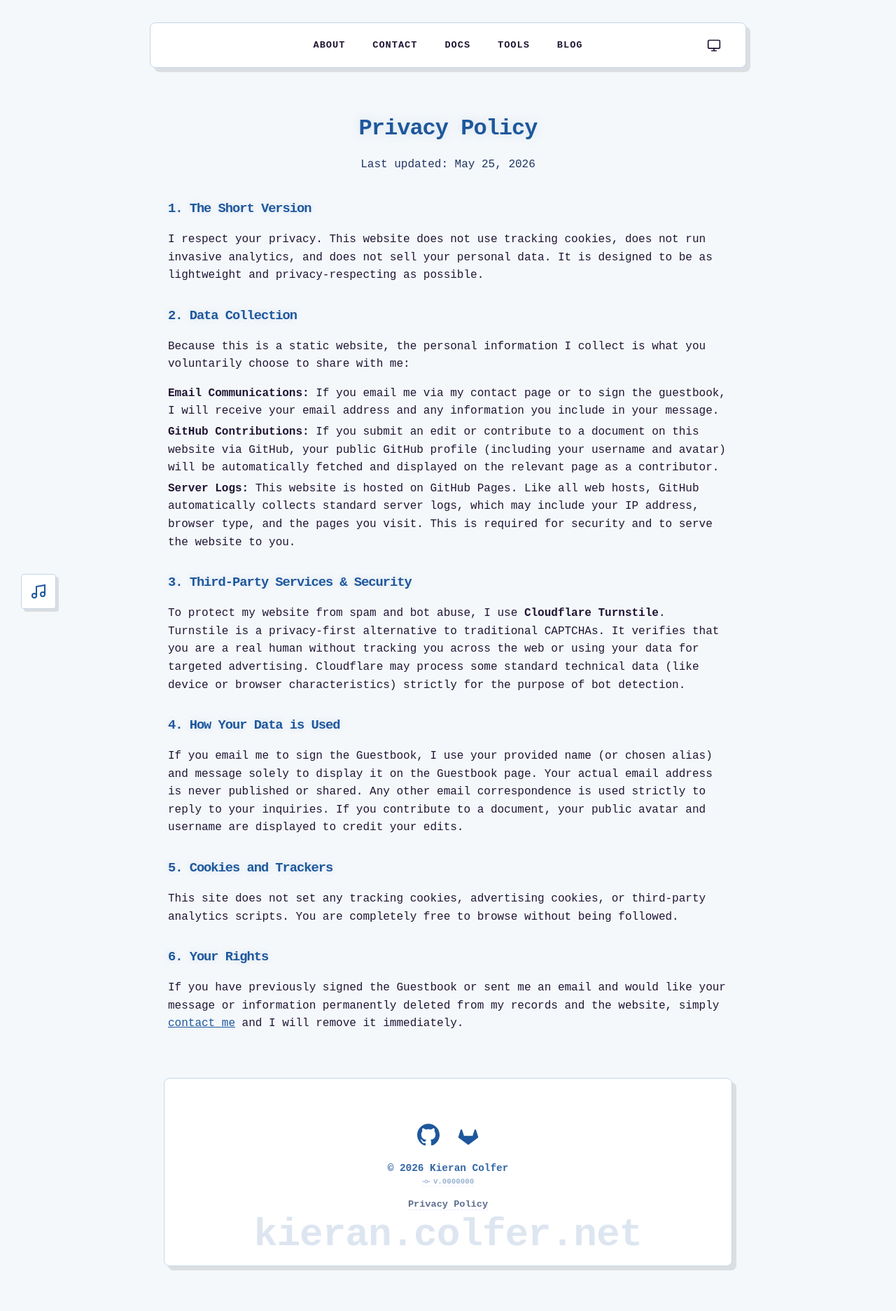
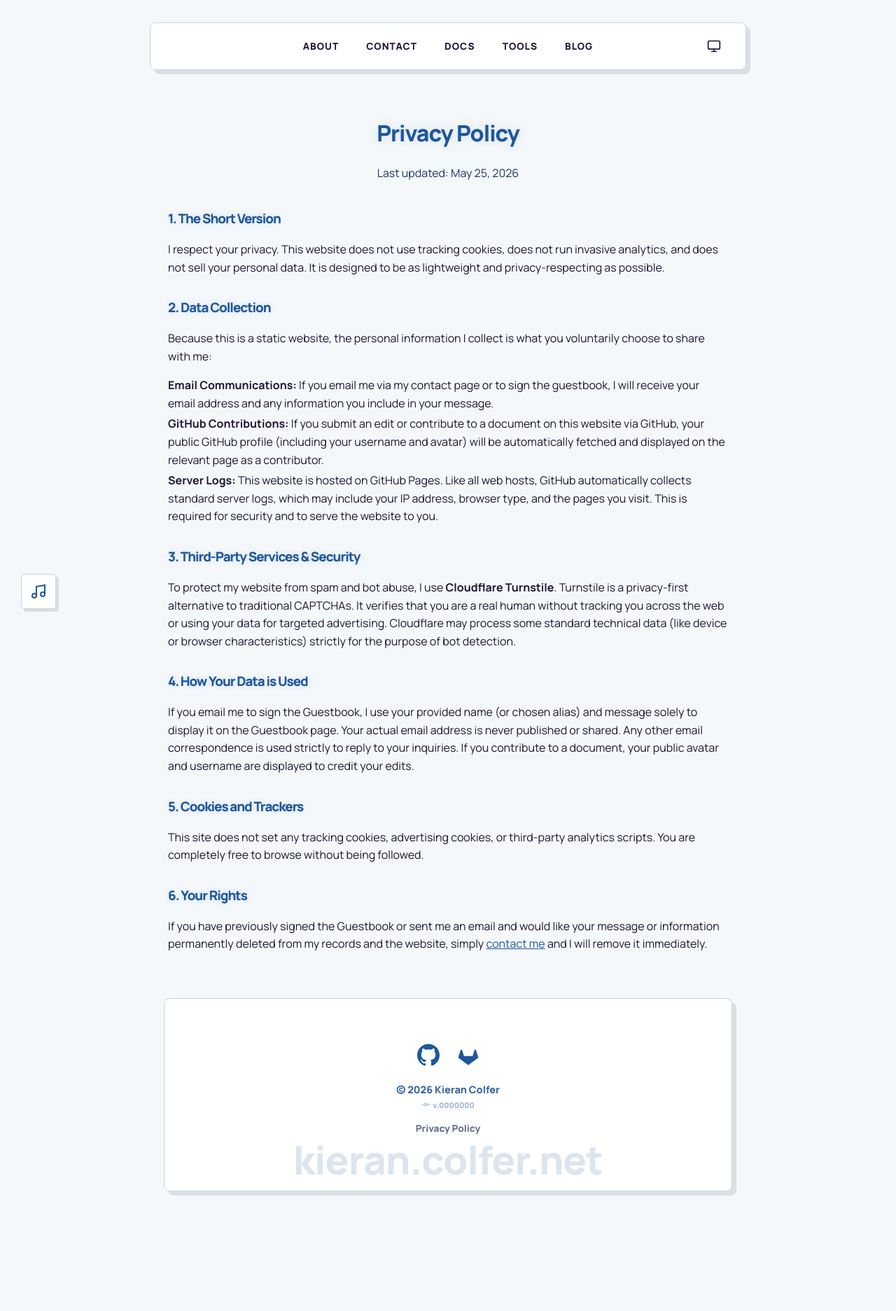
Before and after one commit to PASSK3YS/PASSK3YS.github.io, a Jekyll site: the page built from privacy.md, in a window 1280 px wide. Shown: the whole page at 70% size. Built offline with Jekyll 4.4.1, drawn with Linux system fonts in a browser that asks for light colours; after the commit the page ends 1766 px from its top, so only the background shows below that.

Commit message:
Change site font to Manrope

```diff
--- a/assets/css/style.css
+++ b/assets/css/style.css
@@ -1,3 +1,11 @@
+@font-face {
+    font-family: 'Manrope';
+    src: url('/assets/fonts/Manrope-VariableFont_wght.ttf') format('truetype');
+    font-weight: 100 800;
+    font-style: normal;
+    font-display: swap;
+}
+
 @view-transition { navigation: auto; }
 
 html, body { overflow-x: hidden; }
@@ -53,7 +61,7 @@ body, .footer-card, .profile-img, pre, code, h1, h2, h3, a, blockquote {
 body {
     background-color: var(--bg);
     color: var(--text);
-    font-family: 'JetBrains Mono', monospace;
+    font-family: 'Manrope', sans-serif;
     max-width: var(--width);
     margin: 0 auto;
     padding: 2rem 1.5rem;
@@ -398,7 +406,7 @@ blockquote p {
     text-decoration: none !important;
     display: inline-flex;
     align-items: center;
-    font-family: 'JetBrains Mono', monospace;
+    font-family: 'Manrope', sans-serif;
     cursor: help;
 }
 
```
Also changed, not shown: assets/fonts/Manrope-VariableFont_wght.ttf (added).
